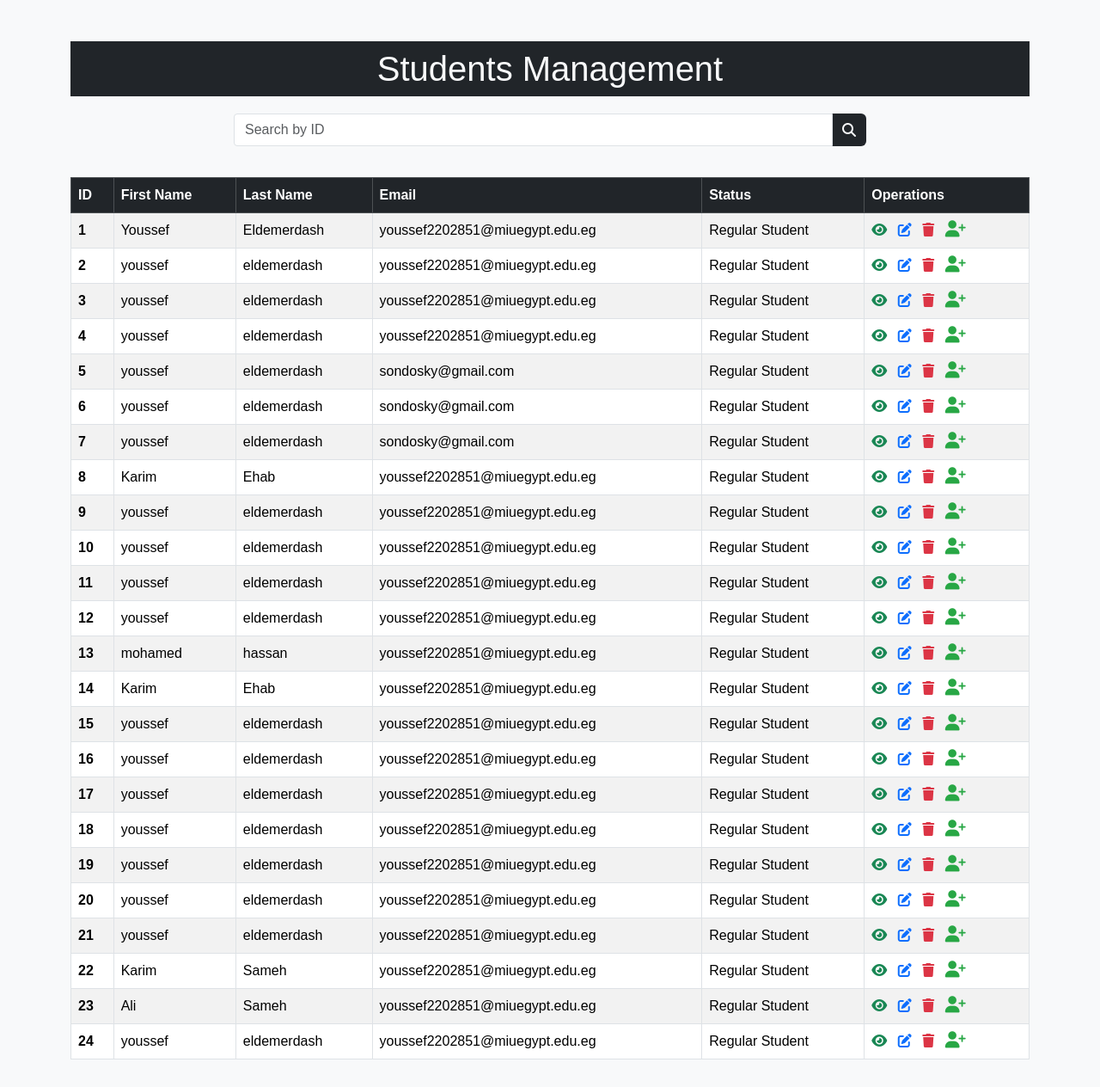
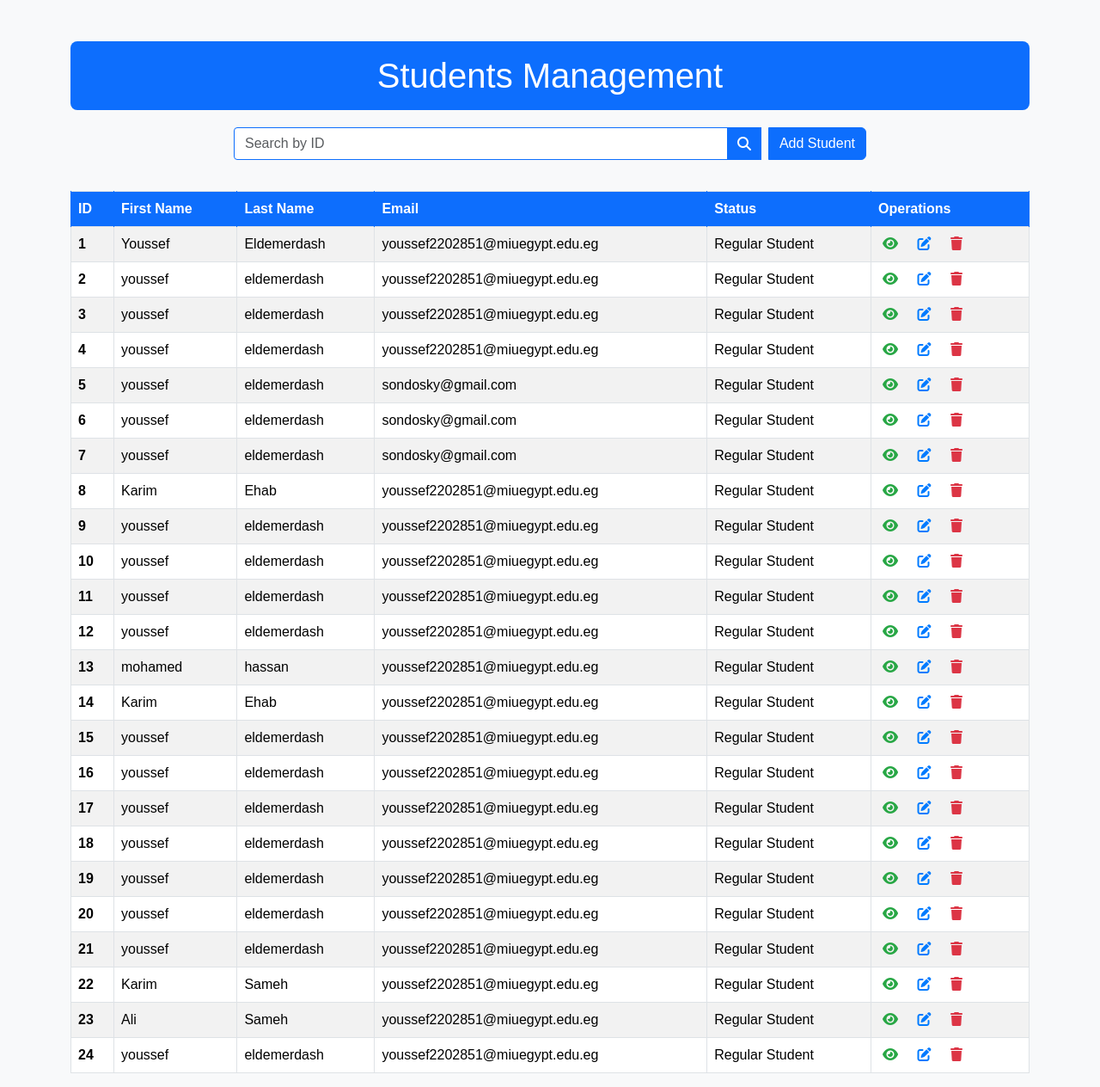
Before and after one commit to Youssef-Demerdash/ASP, a PHP site: page /students.php in a window 1280 px wide. Shown: the whole page at 86% size. Before the commit the page ends 1232 px from the top, so only its background shows below. Run offline with PHP 8.4, Linux system fonts and the light colour scheme; data comes from the database, SQL or seed files in the repository; some libraries are stand-ins or nearby versions.

Commit message:
update student.php file
update student.php file

```diff
--- a/students.php
+++ b/students.php
@@ -1,27 +1,18 @@
 <?php
 include_once "includes/DB.inc.php";
 include "classes.php";
-$studentsobject =new Student($conn);
-$students =$studentsobject->getAllstudents();
-
+$studentsobject = new Student($conn);
+$students = $studentsobject->getAllstudents();
 
 if (isset($_POST['id'])) {
-  $studentId = $_POST['id'];
-  $studentData = $studentsObject->getStudentByID($studentId);
+    $studentId = $_POST['id'];
+    $studentData = $studentsobject->getStudentByID($studentId);
 
-if ($studentData) {
-  echo "<script>var studentInfo = " . json_encode($studentData) . ";</script>";
-}
+    if ($studentData) {
+        echo "<script>var studentInfo = " . json_encode($studentData) . ";</script>";
+    }
 }
 ?>
-
-
-
-
-
-
-
-
 
 <!doctype html>
 <html lang="en">
@@ -32,25 +23,74 @@ if ($studentData) {
     <link href="https://cdn.jsdelivr.net/npm/bootstrap@5.3.3/dist/css/bootstrap.min.css" rel="stylesheet" integrity="sha384-QWTKZyjpPEjISv5WaRU9OFeRpok6YctnYmDr5pNlyT2bRjXh0JMhjY6hW+ALEwIH" crossorigin="anonymous">
     <link rel="stylesheet" href="https://cdnjs.cloudflare.com/ajax/libs/font-awesome/6.6.0/css/all.min.css" integrity="sha512-Kc323vGBEqzTmouAECnVceyQqyqdsSiqLQISBL29aUW4U/M7pSPA/gEUZQqv1cwx4OnYxTxve5UMg5GT6L4JJg==" crossorigin="anonymous" referrerpolicy="no-referrer" />
     <link rel="stylesheet" href="css/dashboard_admin.css"/>
+
+    <style>
+        body {
+            background-color: #f8f9fa;
+            color: #333;
+        }
+
+        h1 {
+            background-color: #0d6efd;
+            color: #fff;
+            text-align: center;
+            padding: 1rem;
+            border-radius: 0.5rem;
+        }
+
+        .btn-primary, .search-btn, .table-dark {
+            background-color: #0d6efd !important;
+            border-color: #0d6efd !important;
+            color: #fff !important;
+        }
+
+        .input-group .form-control {
+            border-color: #0d6efd;
+        }
+
+        .table thead th {
+            background-color: #0d6efd;
+            color: #fff;
+            border-color: #0d6efd;
+        }
+
+        .operation-icons i {
+            cursor: pointer;
+            padding: 0 5px;
+        }
+
+        .operation-icons .fa-eye {
+            color: #28a745;
+        }
+        .operation-icons .fa-edit {
+            color: #007bff;
+        }
+        .operation-icons .fa-trash {
+            color: #dc3545;
+        }
+    </style>
 </head>
 <body>
 
 <div class="container mt-5">
-    <h1 class="bg-dark text-light text-center py-2">Students Management</h1>
+    <h1>Students Management</h1>
 
     <div class="row justify-content-center mb-3">
         <div class="col-md-8">
             <div class="input-group">
                 <input type="text" class="form-control" id="searchInput" placeholder="Search by ID">
-                <button class="search-btn input-group-text bg-dark text-light" onclick="searchById()">
+                <button class="search-btn input-group-text" onclick="searchById()">
                     <i class="fas fa-search"></i>
+                </button>
+                <button class="btn btn-primary ms-2" type="button" data-bs-toggle="modal" data-bs-target="#addStudentModal">
+                    Add Student
                 </button>
             </div>
         </div>
     </div>
 
     <table class="table table-bordered table-striped table-hover" id="studentTable">
-      <thead class="table-dark">
+      <thead>
         <tr>
           <th scope="col">ID</th>
           <th scope="col">First Name</th>
@@ -69,10 +109,9 @@ if ($studentData) {
           <td><?=$student['Email'];?></td>
           <td><?=$student['Status'];?></td>
           <td class="operation-icons">
-            <i class="fas fa-eye text-success" onclick="showStudentInfo(this)"></i>
-            <i class="fas fa-edit text-primary" onclick="editStudent(this)"></i>
-            <i class="fas fa-trash text-danger" onclick="openConfirmDeleteModal(this)"></i>
-            <i class="fas fa-user-plus add-student-icon" title="Add Student" data-bs-toggle="modal" data-bs-target="#addStudentModal"></i>
+            <i class="fas fa-eye" onclick="showStudentInfo(this)"></i>
+            <i class="fas fa-edit" onclick="editStudent(this)"></i>
+            <i class="fas fa-trash" onclick="openConfirmDeleteModal(this)"></i>
           </td>
         </tr>
         <?php endwhile; ?>
@@ -119,110 +190,20 @@ if ($studentData) {
   </div>
 </div>
 
-<!-- Confirmation Modal for Deletion -->
-<div class="modal fade" id="confirmDeleteModal" tabindex="-1" aria-labelledby="confirmDeleteModalLabel" aria-hidden="true">
-  <div class="modal-dialog">
-    <div class="modal-content">
-      <div class="modal-header">
-        <h5 class="modal-title" id="confirmDeleteModalLabel">Confirm Delete</h5>
-        <button type="button" class="btn-close" data-bs-dismiss="modal" aria-label="Close"></button>
-      </div>
-      <div class="modal-body">
-        <p>Are you sure you want to delete this record?</p>
-        <p id="deleteStudentInfo"></p>
-      </div>
-      <div class="modal-footer">
-        <button type="button" class="btn btn-secondary" data-bs-dismiss="modal">Cancel</button>
-        <button type="button" class="btn btn-danger" id="confirmDeleteButton">Delete</button>
-      </div>
-    </div>
-  </div>
-</div>
-
-<!-- Student Info Modal -->
-<div class="modal fade" id="studentInfoModal" tabindex="-1" aria-labelledby="studentInfoModalLabel" aria-hidden="true">
-  <div class="modal-dialog">
-    <div class="modal-content">
-      <div class="modal-header">
-        <h5 class="modal-title" id="studentInfoModalLabel">Student Information</h5>
-        <button type="button" class="btn-close" data-bs-dismiss="modal" aria-label="Close"></button>
-      </div>
-      <div class="modal-body">
-        <p id="studentid"></p>
-        <p id="studentFullName"></p>
-        <p id="studentEmail"></p>
-        <p id="Role"></p>
-        <p id="RoleID"></p>
-        <p id="Major"></p>
-        <p id="Minor"></p>
-        <p id="studentStatus"></p>
-        <p id="Sem GPA"></p>
-        <p id="Cum GPA"></p>
-        <p id="Sem CRDTH"></p>
-        <p id="Total CRDTH"></p>
-      </div>
-    </div>
-  </div>
-</div>
-
-<!-- Edit Student Modal -->
-<div class="modal fade" id="editStudentModal" tabindex="-1" aria-labelledby="editStudentModalLabel" aria-hidden="true">
-  <div class="modal-dialog">
-    <div class="modal-content">
-      <div class="modal-header">
-        <h5 class="modal-title" id="editStudentModalLabel">Edit Student</h5>
-        <button type="button" class="btn-close" data-bs-dismiss="modal" aria-label="Close"></button>
-      </div>
-      <div class="modal-body">
-        <form id="editStudentForm">
-          <div class="mb-3">
-            <label for="editFirstName" class="form-label">First Name</label>
-            <input type="text" class="form-control" id="editFirstName" required>
-          </div>
-          <div class="mb-3">
-            <label for="editLastName" class="form-label">Last Name</label>
-            <input type="text" class="form-control" id="editLastName" required>
-          </div>
-          <div class="mb-3">
-            <label for="editEmail" class="form-label">Email</label>
-            <input type="email" class="form-control" id="editEmail" required>
-          </div>
-          <div class="mb-3">
-            <label for="editStatus" class="form-label">Status</label>
-            <select class="form-select" id="editStatus">
-              <option value="Active">Active</option>
-              <option value="Inactive">Inactive</option>
-            </select>
-          </div>
-        </form>
-      </div>
-      <div class="modal-footer">
-        <button type="button" class="btn btn-secondary" data-bs-dismiss="modal">Cancel</button>
-        <button type="button" class="btn btn-primary" id="saveEditButton">Save Changes</button>
-      </div>
-    </div>
-  </div>
-</div>
-
 <script src="https://cdn.jsdelivr.net/npm/@popperjs/core@2.11.8/dist/umd/popper.min.js" integrity="sha384-I7E8VVD/ismYTF4hNIPjVp/Zjvgyol6VFvRkX/vR+Vc4jQkC+hVqc2pM8ODewa9r" crossorigin="anonymous"></script>
 <script src="https://cdn.jsdelivr.net/npm/bootstrap@5.3.3/dist/js/bootstrap.bundle.min.js" integrity="sha384-YvpcrYf0tY3lHB60NNkmXc5s9fDVZLESaAA55NDzOxhy9GkcIdslK1eN7N6jIeHz" crossorigin="anonymous"></script>
 <script src="https://code.jquery.com/jquery-3.7.1.min.js" integrity="sha256-/JqT3SQfawRcv/BIHPThkBvs0OEvtFFmqPF/lYI/Cxo=" crossorigin="anonymous"></script>
 
 <script>
-    let rowToEdit;
-    let rowToDelete;
-
     function showStudentInfo(element) {
         const row = element.closest('tr');
-        const id=row.cells[0].innerText;
-
+        const id = row.cells[0].innerText;
         const firstName = row.cells[1].innerText;
         const lastName = row.cells[2].innerText;
         const email = row.cells[3].innerText;
-        const Major =row.cells[]
         const status = row.cells[4].innerText;
 
-        document.getElementById('studentid').innerText=`ID: ${id}`;
+        document.getElementById('studentid').innerText = `ID: ${id}`;
         document.getElementById('studentFullName').innerText = `Name: ${firstName} ${lastName}`;
         document.getElementById('studentEmail').innerText = `Email: ${email}`;
         document.getElementById('studentStatus').innerText = `Status: ${status}`;
@@ -231,75 +212,7 @@ if ($studentData) {
         modal.show();
     }
 
-    function editStudent(element) {
-        rowToEdit = element.closest('tr');
-        const firstName = rowToEdit.cells[1].innerText;
-        const lastName = rowToEdit.cells[2].innerText;
-        const email = rowToEdit.cells[3].innerText;
-        const status = rowToEdit.cells[4].innerText;
-
-        document.getElementById('editFirstName').value = firstName;
-        document.getElementById('editLastName').value = lastName;
-        document.getElementById('editEmail').value = email;
-        document.getElementById('editStatus').value = status;
-
-        const modal = new bootstrap.Modal(document.getElementById('editStudentModal'));
-        modal.show();
-    }
-
-    document.getElementById('saveEditButton').onclick = function() {
-        if (rowToEdit) {
-            const firstName = document.getElementById('editFirstName').value;
-            const lastName = document.getElementById('editLastName').value;
-            const email = document.getElementById('editEmail').value;
-            const status = document.getElementById('editStatus').value;
-
-            rowToEdit.cells[1].innerText = firstName;
-            rowToEdit.cells[2].innerText = lastName;
-            rowToEdit.cells[3].innerText = email;
-            rowToEdit.cells[4].innerText = status;
-
-            const modal = bootstrap.Modal.getInstance(document.getElementById('editStudentModal'));
-            modal.hide(); // Hide the modal
-            rowToEdit = null; // Clear the reference
-        }
-    };
-
-    function openConfirmDeleteModal(element) {
-        rowToDelete = element.closest('tr'); // Store the row to delete
-        const firstName = rowToDelete.cells[1].innerText; // Get first name
-        const lastName = rowToDelete.cells[2].innerText; // Get last name
-        document.getElementById('deleteStudentInfo').innerText = `${firstName} ${lastName}`;
-        const modal = new bootstrap.Modal(document.getElementById('confirmDeleteModal'));
-        modal.show();
-    }
-
-    document.getElementById('confirmDeleteButton').onclick = function() {
-        if (rowToDelete) {
-            rowToDelete.remove(); // Remove the row from the table
-            rowToDelete = null; // Clear the reference
-            const modal = bootstrap.Modal.getInstance(document.getElementById('confirmDeleteModal'));
-            modal.hide(); // Hide the modal
-        }
-    };
-
     function searchById() {
         const input = document.getElementById('searchInput').value;
         const table = document.getElementById('studentTable');
-        const rows = table.getElementsByTagName('tr');
-
-        // Loop through all table rows, except the header
-        for (let i = 1; i < rows.length; i++) {
-            const cells = rows[i].getElementsByTagName('th');
-            const id = cells[0].innerText; // Get the ID from the first cell
-            if (id.includes(input)) {
-                rows[i].style.display = ''; // Show the row
-            } else {
-                rows[i].style.display = 'none'; // Hide the row
-            }
-        }
-    }
-</script>
-
-</body>
-</html>
+        const rows}
```
Also changed, not shown: other parts of students.php (+32 -0 lines).
